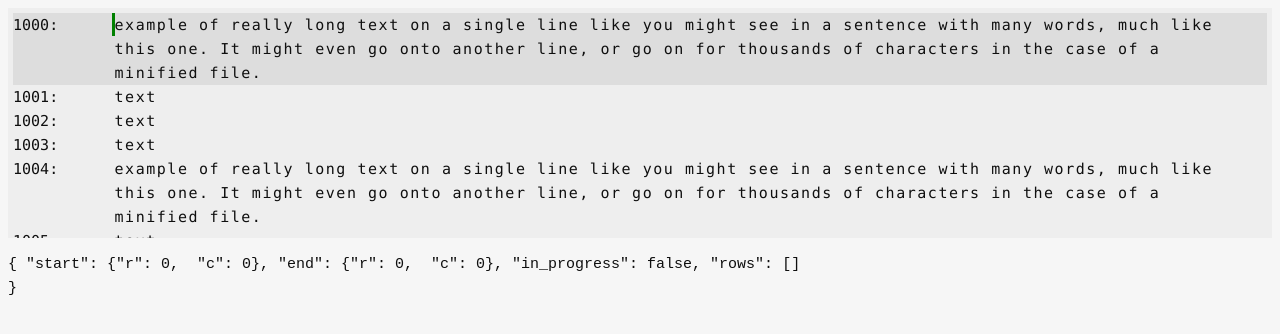
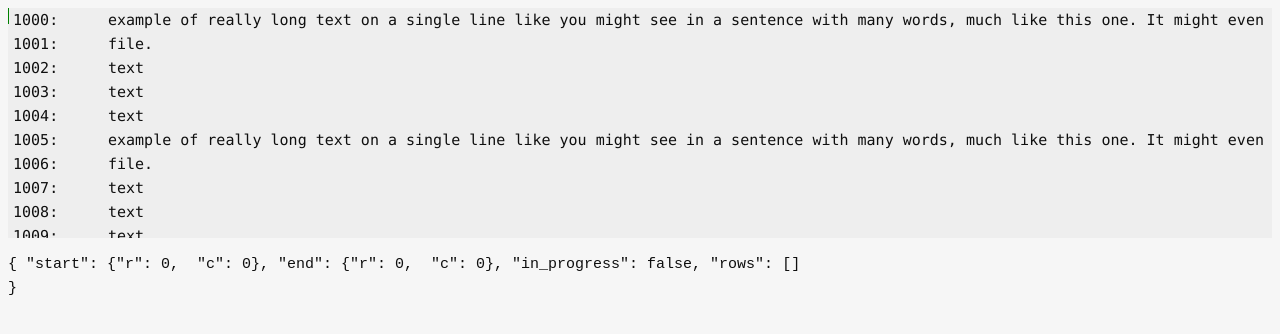
Before and after one commit to Swiftaff/editaur, a Svelte app: page / in a window 1280 px wide. Shown: the top 334 px of the page. Built offline with nearby package versions, Linux system fonts and the light colour scheme.

Commit message:
starting simpler approach using mouse position

```diff
--- a/src/App.svelte
+++ b/src/App.svelte
@@ -1,10 +1,11 @@
 <script>
     import imported_rows from "./test_data.js";
     let rows = imported_rows.map((text) => {
-        return { text };
+        return { text, w: text.length * CHAR_WIDTH };
     });
     let main;
     let caret;
+    let highlighted_row;
     let max_text_width = 0;
     let selection = { start: { r: 0, c: 0 }, end: { r: 0, c: 0 }, in_progress: false, rows: [] };
     let cursor = { r: 0, c: 0 };
@@ -14,44 +15,66 @@
     let scrollTop = 0;
     const SHIFT_SCROLL_DEFAULT = 3;
     const SHIFT_SCROLL_MULTIPLIER = 5;
+    const CHAR_HEIGHT = 24;
     const CHAR_WIDTH = 9;
+    const CHAR_WIDTH_THIRD = Math.floor(CHAR_WIDTH / 3);
+    const TEXT_LEFT = 110;
+    const TEXT_TOP = 8;
 
     $: if (main) {
         let m = main.getBoundingClientRect();
         max_text_width = m.width - 177;
     }
-    function caret_update(r, c) {
-        //console.log("click", r, c);
-        if (c > rows[r].text.length - 1) c = rows[r].text.length;
-        cursor = { r, c };
-        selection.end = { r, c };
-        selection.in_progress = false;
-        //console.log("selection_end", selection);
-    }
-    function selection_start(e, r, c) {
+    function selection_start(e) {
+        // get row and column based on mouse position and fixed width characters, but allow overlap of a third of char width to select next column so it feels right
+        const { c, r } = get_c_r_from_mouse(e);
         selection.start = { r, c };
         selection.end = { r, c };
         selection.in_progress = true;
-        //let char = e.target.parentElement;
-        let row = e.target.parentElement.parentElement;
-        //let div = e.target.parentElement.parentElement.parentElement.parentElement;
-        let { x, y, height } = e.target.parentElement.getBoundingClientRect();
+        //let { x, y, height } = e.target.parentElement.getBoundingClientRect();
         let width = rows[r].text.length * CHAR_WIDTH;
         let h = width > max_text_width ? Math.floor(width / max_text_width) + 1 : 1;
-        selection.rows = [{ x: Math.floor(x), y, w: 0, c, r, h }]; //, row }];
+        caret_update(c, r);
+    }
+    function selection_stop(e) {
+        selection.in_progress = false;
+    }
+    function get_c_r_from_mouse(e) {
+        let c = Math.floor((e.clientX - TEXT_LEFT + CHAR_WIDTH_THIRD) / CHAR_WIDTH);
+        let r = Math.floor((e.clientY - TEXT_TOP) / CHAR_HEIGHT);
+        if (c > rows[r].text.length - 1) c = rows[r].text.length;
+        if (c < 0) c = 0;
+        console.log(e, c, r);
+        return { c, r };
+    }
+    function get_x_y_from(c, r) {
+        let x = (c - 1) * CHAR_WIDTH + TEXT_LEFT;
+        let y = r * CHAR_HEIGHT + TEXT_TOP;
+        return { x, y };
+    }
+    function caret_update(c, r) {
         cursor = { r, c };
+        const { x, y } = get_x_y_from(c, r);
+        caret.style = `left: ${x}px; top: ${y}px;`;
+        highlighted_row.style = `left: 0px; top: ${y}px; min-width: 100%; height: 24px;`;
     }
-    function selection_update(e, r, c) {
+    function selection_update(e) {
         if (selection.in_progress) {
-            //console.log(r, c);
-            if (c > rows[r].text.length - 1) c = rows[r].text.length;
+            const { c, r } = get_c_r_from_mouse(e);
             selection.end = { r, c };
-            let first = selection.rows[0];
+            cursor = { r, c };
             let num_rows = selection.end.r - selection.start.r;
-            let first_row = { ...first, w: (selection.end.c - selection.start.c) * CHAR_WIDTH };
+            console.log(num_rows);
             if (num_rows == 0) {
-                selection.rows = [first_row];
-            } else {
+                selection.rows = [
+                    {
+                        ...get_x_y_from(selection.start.c, selection.start.r),
+                        w: get_x_y_from(selection.end.c - selection.start.c).x,
+                        h: CHAR_HEIGHT,
+                    },
+                ];
+            }
+            /* else {
                 first_row = {
                     ...first,
                     w: (rows[selection.start.r].text.length - selection.start.c) * CHAR_WIDTH,
@@ -83,8 +106,7 @@
                     }
                 }
                 selection.rows = new_rows;
-            }
-            cursor = { r, c };
+            }*/
         }
     }
     function handle_key_down(e) {
@@ -190,16 +212,16 @@
         let new_rows = [...rows];
         if (c == 0) {
             //console.log("start of line");
-            new_rows.splice(r, 0, { text: "" });
+            new_rows.splice(r, 0, { text: "", w: 0 });
         } else if (c == rows[r].text.length) {
             //console.log("eol");
-            new_rows.splice(r + 1, 0, { text: "" });
+            new_rows.splice(r + 1, 0, { text: "", w: 0 });
         } else {
             //console.log("mid line");
             let first_half = new_rows[r].text.substring(0, c);
             let second_half = new_rows[r].text.substring(c, new_rows[r].text.length);
             new_rows[r].text = first_half;
-            new_rows.splice(r + 1, 0, { text: second_half });
+            new_rows.splice(r + 1, 0, { text: second_half, w: second_half.length * CHAR_WIDTH });
         }
         cursor = { r: r + 1, c: 0 };
         rows = new_rows;
@@ -352,36 +374,36 @@
     }
 </script>
 
-<svelte:window on:keydown|preventDefault={handle_key_down} on:keyup|preventDefault={handle_key_up} use:wheel={true} />
+<svelte:window
+    on:keydown|preventDefault={handle_key_down}
+    on:keyup|preventDefault={handle_key_up}
+    use:wheel={true}
+    on:mousedown={selection_start}
+    on:mouseup={selection_stop}
+    on:mousemove={selection_update}
+/>
 
 <main bind:this={main}>
     <div class="selection_parent" style={`top: ${-scrollTop}px;`}>
         {#each selection.rows as row}<div
                 class="selection"
-                style={`left: ${row.x}px; top: ${row.y}px; width: ${row.w}px; height: ${24 * row.h}px`}
+                style={`left: ${row.x}px; top: ${row.y}px; width: ${row.w}px; height: ${row.h}px`}
             />{/each}
+        <i bind:this={caret} />
     </div>
-    {#each rows as row, r}
-        <div on:mouseup={(e) => caret_update(r, 100000)} class={r == cursor.r ? "highlighted" : ""}>
-            <span class="num" on:mouseup|stopPropagation={(e) => caret_update(r, 0)}>{1000 + r}: </span><span
-                class="text"
-                on:mouseup={(e) => caret_update(r, 100000)}
-                on:mouseenter={(e) => selection_update(e, r, 100000)}
-                on:focus={(e) => selection_update(e, r, 100000)}
-                ><span class="textrow"
-                    >{#each [...row.text, ""] as char, c}{#if cursor.r == r && cursor.c == c}<i
-                                bind:this={caret}
-                            />{/if}<b
-                            style={"z-index:" + 100 + c}
-                            on:mousedown={(e) => selection_start(e, r, c)}
-                            on:mouseup|stopPropagation={(e) => caret_update(r, c)}
-                            on:mouseenter|stopPropagation={(e) => selection_update(e, r, c)}
-                            on:focus|stopPropagation={(e) => selection_update(e, r, c)}><u>.</u><s>{char}</s></b
-                        >{/each}</span
-                ></span
-            >
-        </div>
-    {/each}
+
+    <div class="nums">
+        {#each rows as row, r}
+            <div>{1000 + r}:</div>
+        {/each}
+    </div>
+
+    <div class="text">
+        <div class="highlighted_row" bind:this={highlighted_row} />
+        {#each rows as row, r}
+            <div style={`width: ${row.w}px`}>{row.text}</div>
+        {/each}
+    </div>
 </main>
 <pre>{JSON.stringify(selection, null, " ")
         .replace(/: \{\n\s+/g, ": {")
--- a/src/style.css
+++ b/src/style.css
@@ -17,7 +17,8 @@ main {
   background-color: #eee;
   height: calc(100vh - 580px);
   padding: 5px;
-  overflow-y: auto;
+  overflow: auto;
+  position: relative;
 }
 div {
   user-select: none;
@@ -26,24 +27,6 @@ div {
   padding: 0px;
   margin: 0px;
   min-height: 1.5rem;
-}
-.highlighted {
-  background-color: #ddd;
-}
-/* a character with a dot to the left for overlapping with adjacent-left character for ease of selection */
-b {
-  font-weight: normal;
-  margin-left: -0.5rem;
-  position: relative;
-  padding-top: 0.25rem;
-  padding-bottom: 0.25rem;
-}
-/* just the dot character inside the b above */
-u {
-  opacity: 0;
-  min-width: 2px;
-  background-color: rgba(200,100,100,.5);
-  text-decoration: none;
 }
 /* flashing caret */
 i {
@@ -70,18 +53,27 @@ i {
   }
 }
 .text {
-  display: inline-block;
-  /* todo fix hard-coded width with flexbox layout? */
-  width: calc(100% - 150px);
-  margin-left: 100px;
+  position: absolute;
+  top: 0px;
+  left: 100px;
+  z-index: 200;
+  min-width: 100%;
+}
+.text span {
   position: relative;
-  top: 0px;
+  z-index: 100;
+  min-height: 24px;
 }
-.num {
-  display: inline-block;
+.highlighted_row {
+  background-color: #ddd;
+  position: absolute;
+  z-index: 10;
+}
+.nums {
   position: absolute;
   top: 0px;
   width: 100px;
+  z-index: 200;
 }
 .selection_parent {
   position: absolute;
@@ -94,6 +86,3 @@ i {
   z-index: 100;
   opacity: 0.5;
 }
-s {
-  text-decoration: none;
-}
```
